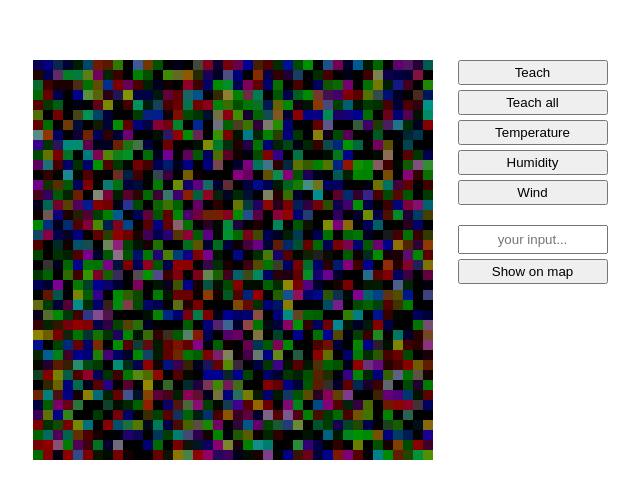
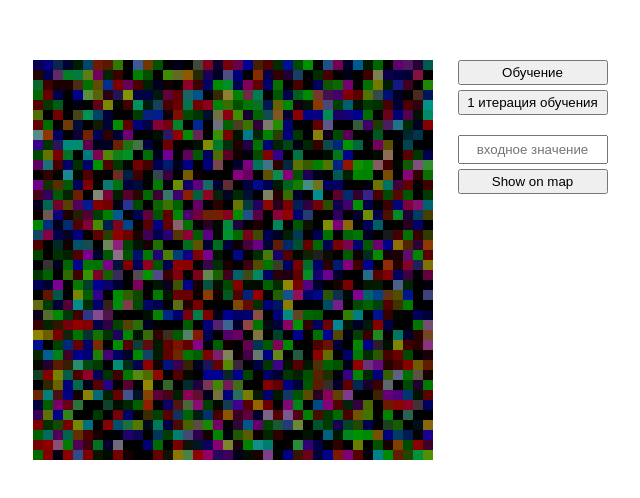
Before and after one commit to Daanyya/Kohonen, a plain HTML site: page index.html in a window 1280 px wide. Shown: the part 140-638 px from the top of the page, without its empty margins (320-960 px from the left). Drawn offline with Linux system fonts and the light colour scheme.

Commit message:
Add files via upload

```diff
--- a/index.html
+++ b/index.html
@@ -8,12 +8,9 @@
 <body>
   <canvas id="map"></canvas>
   <div id="menu">
-    <button id="teach-button" onclick="som.teach()">Teach</button>
-    <button id="teach-all-button">Teach all</button>
-    <button id="teach-0-button" onclick="som.renderForParam(0)">Temperature</button>
-    <button id="teach-1-button" onclick="som.renderForParam(1)">Humidity</button>
-    <button id="teach-2-button" onclick="som.renderForParam(2)">Wind</button>
-    <input type="text" id="custom-input" placeholder="your input...">
+    <button id="teach-button" onclick="som.teach()">Обучение</button>
+    <button id="teach-all-button">1 итерация обучения</button>
+    <input type="text" id="custom-input" placeholder="входное значение">
     <button id="find-winner-for-cusom-input">Show on map</button>
   </div>
   <script type="module" src="som.js"></script>
```
